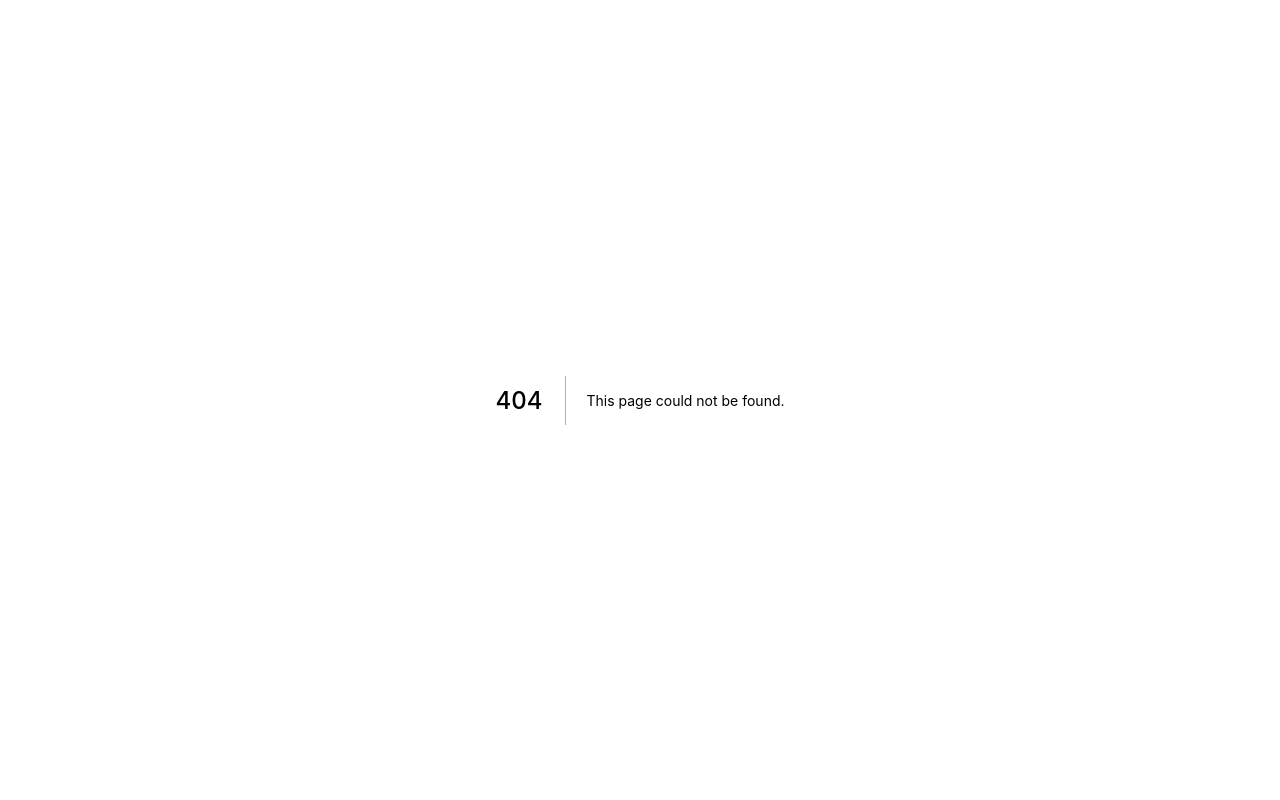
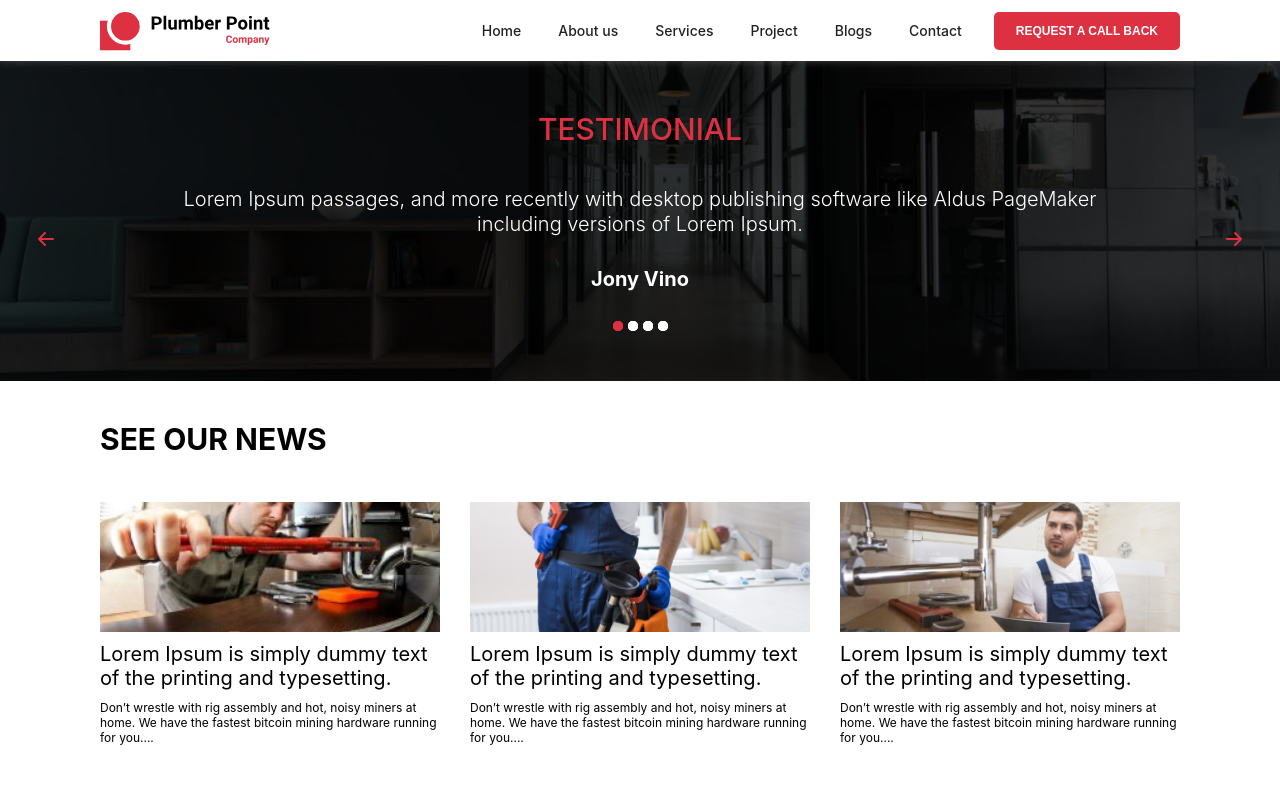
Before and after one commit to SaMatheus/Plumber-Clone, a Next.js app: page /blog in a window 1280 px wide. Before the commit this address had no page. Shown: the top 800 px of the page. Built offline with nearby package versions, Linux system fonts and the light colour scheme.

Commit message:
Criando todas as rotas/paginas

```diff
--- a/src/components/Header.jsx
+++ b/src/components/Header.jsx
@@ -1,5 +1,8 @@
 // STYLES
 import styles from '../styles/components/Header.module.css'
+
+// ROUTER
+import Link from 'next/link'
 
 function Header() {
   const handleClick = () => {
@@ -12,12 +15,36 @@ function Header() {
       </div>
       <div className={styles.navBar}>
         <ul>
-          <li><a href="/">Home</a></li>
-          <li><a href="#">About us</a></li>
-          <li><a href="#">Services</a></li>
-          <li><a href="#">Project</a></li>
-          <li><a href="#">Blogs</a></li>
-          <li><a href="#">Contact</a></li>
+          <li>
+            <Link href="/">
+              <a>Home</a>
+            </Link>
+          </li>
+          <li>
+            <Link href="/about">
+              <a>About us</a>
+            </Link>
+          </li>
+          <li>
+            <Link href="/services">
+              <a>Services</a>
+            </Link>
+          </li>
+          <li>
+            <Link href="/project">
+              <a>Project</a>
+            </Link>
+          </li>
+          <li>
+            <Link href="/blog">
+              <a>Blogs</a>
+            </Link>
+          </li>
+          <li>
+            <Link href="/contact">
+              <a>Contact</a>
+            </Link>
+          </li>
         </ul>
         <button onClick={handleClick}>Request a Call Back</button>
       </div>
--- /dev/null
+++ b/src/pages/blog.js
@@ -0,0 +1,14 @@
+// COMPONENT
+import Header from '../components/Header'
+import Wrapper from '../components/Wrapper'
+
+const Blog = () => {
+  return (
+    <div>
+      <Header />
+      <Wrapper />
+    </div>
+  )
+}
+
+export default Blog
```
Also changed, not shown: src/pages/about.js (added, +14 -0 lines), src/pages/contact.js (added, +14 -0 lines), src/pages/index.js (+7 -5 lines), src/pages/project.js (added, +14 -0 lines), src/pages/services.js (added, +14 -0 lines).
